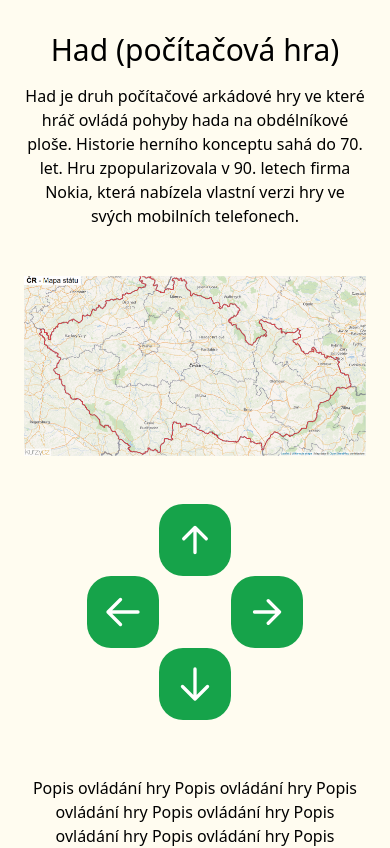
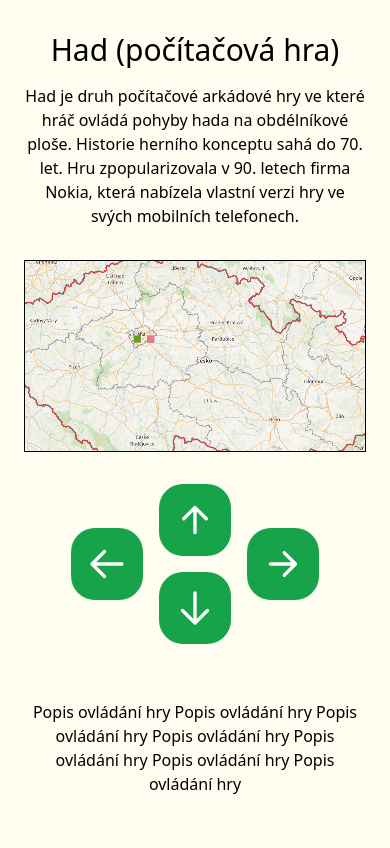
Before and after one commit to aleveha/snake-game, a Next.js app: page / in a window 390 px wide. Shown: the top 848 px of the page. Built offline with nearby package versions, Linux system fonts and the light colour scheme.

Commit message:
feat: add game

```diff
--- a/pages/_app.tsx
+++ b/pages/_app.tsx
@@ -1,8 +1,16 @@
 import type { AppProps } from "next/app";
+import Head from "next/head";
 import "../styles/globals.css";
 
 function MyApp({ Component, pageProps }: AppProps) {
-	return <Component {...pageProps} />;
+	return (
+		<>
+			<Head>
+				<title>Had (počítačová hra)</title>
+			</Head>
+			<Component {...pageProps} />
+		</>
+	);
 }
 
 export default MyApp;
--- a/pages/_document.tsx
+++ b/pages/_document.tsx
@@ -4,9 +4,7 @@ class Document extends NextDocument {
 	public render(): JSX.Element {
 		return (
 			<Html>
-				<Head>
-					<title>Had (počítačová hra)</title>
-				</Head>
+				<Head />
 				<body>
 					<Main />
 					<NextScript />
--- a/src/components/board.tsx
+++ /dev/null
@@ -1,11 +0,0 @@
-import React, { FC } from "react";
-
-export const Board: FC = () => {
-	return (
-		<div className="flex-1-0">
-			<div className="bg-board">
-				<img src="/static/images/board-bg.png" alt="Board" />
-			</div>
-		</div>
-	);
-};
--- /dev/null
+++ b/src/components/board/board.tsx
@@ -0,0 +1,143 @@
+import React, { FC, useCallback, useEffect, useRef, useState } from "react";
+import {
+	clearBoard,
+	drawApple,
+	drawMap,
+	drawSnake,
+	generateRandomPosition,
+	hasSnakeCollided,
+} from "@src/components/board/utils";
+import mapImage from "public/static/images/map.png";
+import { Coordinates, Direction, Snake } from "@src/components/board/types";
+import { Controls } from "@src/components/controls/controls";
+
+interface Props {
+	height: number;
+	width: number;
+}
+
+const snakeDefaultCoordinates: Coordinates[] = [{ x: 300, y: 200 }];
+
+export const Board: FC<Props> = ({ height, width }) => {
+	const [context, setContext] = useState<CanvasRenderingContext2D | null>(null);
+	const [apple, setApple] = useState<Coordinates>(generateRandomPosition(width - 20, height - 20));
+	const [snake, setSnake] = useState<Snake>({ coordinates: snakeDefaultCoordinates, direction: null });
+
+	const canvasRef = useRef<HTMLCanvasElement | null>(null);
+
+	const makeMovement = useCallback(
+		(dx = 0, dy = 0): Coordinates[] => {
+			const newSnake = [
+				{
+					x: snake.coordinates[0].x + dx,
+					y: snake.coordinates[0].y + dy,
+				},
+				...snake.coordinates,
+			];
+			newSnake.pop();
+			console.log(newSnake[0]);
+			return newSnake;
+		},
+		[snake.coordinates],
+	);
+
+	const moveSnake = useCallback(
+		(newDirection: Direction) => () => {
+			if (newDirection === "right" && snake.direction !== "left") {
+				setSnake({ coordinates: makeMovement(20, 0), direction: "right" });
+				return;
+			}
+
+			if (newDirection === "left" && snake.direction !== "right") {
+				setSnake({ coordinates: makeMovement(-20, 0), direction: "left" });
+				return;
+			}
+
+			if (newDirection === "up" && snake.direction !== "down") {
+				setSnake({ coordinates: makeMovement(0, -20), direction: "up" });
+				return;
+			}
+
+			if (newDirection === "down" && snake.direction !== "up") {
+				setSnake({ coordinates: makeMovement(0, 20), direction: "down" });
+				return;
+			}
+		},
+		[snake.direction, makeMovement],
+	);
+
+	const increaseSnake = useCallback(() => {
+		let xDiff = 0;
+		let yDiff = 0;
+		const { coordinates, direction } = snake;
+
+		if (coordinates.length === 1) {
+			switch (direction) {
+				case "left":
+					xDiff = -20;
+					break;
+				case "right":
+					xDiff = 20;
+					break;
+				case "up":
+					yDiff = -20;
+					break;
+				case "down":
+					yDiff = 20;
+					break;
+			}
+		} else {
+			xDiff = coordinates[coordinates.length - 2].x - coordinates[coordinates.length - 1].x;
+			yDiff = coordinates[coordinates.length - 2].y - coordinates[coordinates.length - 1].y;
+		}
+
+		setSnake(prev => ({
+			...prev,
+			coordinates: [
+				...prev.coordinates,
+				{
+					x: prev.coordinates[prev.coordinates.length - 1].x - xDiff,
+					y: prev.coordinates[prev.coordinates.length - 1].y - yDiff,
+				},
+			],
+		}));
+	}, [snake]);
+
+	const resetBoard = useCallback(() => {
+		setSnake({
+			coordinates: snakeDefaultCoordinates,
+			direction: null,
+		});
+		setApple(generateRandomPosition(width - 20, height - 20));
+	}, [height, width]);
+
+	useEffect(() => {
+		setContext(canvasRef.current && canvasRef.current.getContext("2d"));
+		clearBoard(context, height, width);
+		drawMap(context, mapImage);
+		drawSnake(context, snake.coordinates);
+		drawApple(context, apple);
+
+		if (snake.coordinates[0].x === apple.x && snake.coordinates[0].y === apple.y) {
+			setApple(generateRandomPosition(width - 20, height - 20));
+			increaseSnake();
+		}
+
+		if (
+			hasSnakeCollided(snake.coordinates) ||
+			snake.coordinates[0].x >= width - 20 ||
+			snake.coordinates[0].x <= -40 ||
+			snake.coordinates[0].y <= -40 ||
+			snake.coordinates[0].y >= height - 20
+		) {
+			resetBoard();
+		}
+	}, [apple, context, height, increaseSnake, resetBoard, snake.coordinates, width]);
+
+	return (
+		<>
+			<canvas className="border border-black" height={height} ref={canvasRef} width={width} />
+			<Controls handleReset={resetBoard} handleMove={moveSnake} />
+		</>
+	);
+};
--- /dev/null
+++ b/src/components/board/types.ts
@@ -0,0 +1,11 @@
+export type Direction = "up" | "down" | "left" | "right";
+
+export interface Coordinates {
+	x: number;
+	y: number;
+}
+
+export interface Snake {
+	coordinates: Coordinates[];
+	direction: Direction | null;
+}
--- /dev/null
+++ b/src/components/board/utils.ts
@@ -0,0 +1,67 @@
+import { StaticImageData } from "next/image";
+import { Coordinates } from "@src/components/board/types";
+
+// Board
+export function clearBoard(context: CanvasRenderingContext2D | null, height: number, width: number): void {
+	if (context) {
+		context.clearRect(0, 0, width, height);
+	}
+}
+
+export function drawMap(context: CanvasRenderingContext2D | null, image: StaticImageData): void {
+	if (context) {
+		const img = new Image();
+		img.src = image.src;
+		img.onload = async () => {
+			const bitmap = await createImageBitmap(img, 0, 0, image.width, image.height);
+			context.globalCompositeOperation = "destination-over";
+			context.drawImage(bitmap, -150, -60);
+		};
+	}
+}
+
+// Apple
+function randomNumber(max: number): number {
+	const random = Math.random() * (max - 20);
+	return random - (random % 20);
+}
+
+export function generateRandomPosition(width: number, height: number): Coordinates {
+	return {
+		x: randomNumber(width),
+		y: randomNumber(height),
+	};
+}
+
+export function drawApple(context: CanvasRenderingContext2D | null, object: Coordinates): void {
+	if (context) {
+		context.fillStyle = "#fb7185";
+		context.strokeStyle = "gray";
+		context.fillRect(object.x + 20, object.y + 20, 20, 20);
+		context.strokeRect(object.x + 20, object.y + 20, 20, 20);
+	}
+}
+
+// Snake
+export function drawSnake(context: CanvasRenderingContext2D | null, object: Coordinates[]): void {
+	if (context) {
+		object.forEach((pos: Coordinates, index) => {
+			if (index === 0) {
+				context.fillStyle = "#65a30d";
+			} else {
+				context.fillStyle = "#a3e635";
+			}
+			context.strokeStyle = "gray";
+			context.fillRect(pos.x + 20, pos.y + 20, 20, 20);
+			context.strokeRect(pos.x + 20, pos.y + 20, 20, 20);
+		});
+	}
+}
+
+export function hasSnakeCollided(snake: Coordinates[]): boolean {
+	return (
+		snake.findIndex(
+			(pos: Coordinates, index: number) => pos.x === snake[0].x && pos.y === snake[0].y && index !== 0,
+		) !== -1
+	);
+}
--- a/src/components/controls/button.tsx
+++ b/src/components/controls/button.tsx
@@ -1,18 +1,22 @@
 import clsx from "clsx";
-import { FC, ReactNode } from "react";
+import { FC } from "react";
+import { ICONS } from "@src/components/controls/icons";
+import { Direction } from "@src/components/board/types";
 
 interface Props {
 	className?: string;
-	icon: ReactNode;
+	direction: Direction;
+	onClick?: () => void;
 }
 
-export const Button: FC<Props> = ({ className, icon }) => (
+export const Button: FC<Props> = ({ className, direction, onClick }) => (
 	<button
 		className={clsx(
 			"flex w-fit items-center justify-center rounded-3xl bg-green-600 p-4 text-white hover:bg-green-700",
 			className,
 		)}
+		onClick={onClick}
 	>
-		{icon}
+		{ICONS[direction]}
 	</button>
 );
--- a/src/components/controls/controls.tsx
+++ b/src/components/controls/controls.tsx
@@ -1,25 +1,43 @@
 import React, { FC } from "react";
 import { Button } from "@src/components/controls/button";
-import { downIcon, leftIcon, rightIcon, upIcon } from "@src/components/controls/icons";
+import { Direction } from "@src/components/board/types";
 
-export const Controls: FC = () => {
-	return (
+interface Props {
+	handleMove: (direction: Direction) => () => void;
+	handleReset: () => void;
+}
+
+export const Controls: FC<Props> = ({ handleMove, handleReset }) => (
 	<div className="flex w-full flex-col-reverse items-center justify-around md:flex-row">
 		<div className="mt-14 flex w-full flex-col items-center justify-center space-y-14 md:mt-0 md:w-1/2">
 			<p className="text-center">
 				Popis ovládání hry Popis ovládání hry Popis ovládání hry Popis ovládání hry Popis ovládání hry Popis
 				ovládání hry Popis ovládání hry
 			</p>
-				<button className="rounded-3xl bg-blue-600 py-4 px-8 text-lg text-white hover:bg-blue-700">
+			<button
+				className="rounded-3xl bg-blue-600 py-4 px-8 text-lg text-white hover:bg-blue-700"
+				onClick={handleReset}
+			>
 				Reset game
 			</button>
 		</div>
-			<div className="grid grid-cols-3 grid-rows-3">
-				<Button className="col-start-1 col-end-2 row-start-2 row-end-3" icon={leftIcon} />
-				<Button className="col-start-2 col-end-3 row-start-1 row-end-2" icon={upIcon} />
-				<Button className="col-start-3 col-end-4 row-start-2 row-end-3" icon={rightIcon} />
-				<Button className="col-start-2 col-end-3 row-start-3 row-end-4" icon={downIcon} />
+		<div className="grid grid-cols-3 grid-rows-2 gap-4 md:grid-rows-3 md:gap-0">
+			<Button
+				className="row-span-2 self-center md:col-start-1 md:col-end-2 md:row-start-2 md:row-end-3"
+				direction="left"
+				onClick={handleMove("left")}
+			/>
+			<Button className="col-start-2 col-end-3 row-start-1 row-end-2" direction="up" onClick={handleMove("up")} />
+			<Button
+				className="row-span-2 self-center md:col-start-3 md:col-end-4 md:row-start-2 md:row-end-3"
+				direction="right"
+				onClick={handleMove("right")}
+			/>
+			<Button
+				className="col-start-2 col-end-3 row-start-2 row-end-3 md:row-start-3 md:row-end-4"
+				direction="down"
+				onClick={handleMove("down")}
+			/>
 		</div>
 	</div>
 );
-};
--- a/src/components/controls/icons.tsx
+++ b/src/components/controls/icons.tsx
@@ -1,23 +1,36 @@
-export const upIcon = (
+import { Direction } from "@src/components/board/types";
+
+const upIcon = (
 	<svg className="h-10 w-10" stroke="currentColor" strokeWidth={2} viewBox="0 0 24 24">
 		<path strokeLinecap="round" strokeLinejoin="round" d="M12 19.5v-15m0 0l-6.75 6.75M12 4.5l6.75 6.75" />
 	</svg>
 );
 
-export const downIcon = (
+const downIcon = (
 	<svg className="h-10 w-10" stroke="currentColor" strokeWidth={2} viewBox="0 0 24 24">
 		<path strokeLinecap="round" strokeLinejoin="round" d="M19.5 13.5L12 21m0 0l-7.5-7.5M12 21V3" />
 	</svg>
 );
 
-export const leftIcon = (
+const leftIcon = (
 	<svg className="h-10 w-10" stroke="currentColor" strokeWidth={2} viewBox="0 0 24 24">
 		<path strokeLinecap="round" strokeLinejoin="round" d="M10.5 19.5L3 12m0 0l7.5-7.5M3 12h18" />
 	</svg>
 );
 
-export const rightIcon = (
+const rightIcon = (
 	<svg className="h-10 w-10" stroke="currentColor" strokeWidth={2} viewBox="0 0 24 24">
 		<path strokeLinecap="round" strokeLinejoin="round" d="M4.5 12h15m0 0l-6.75-6.75M19.5 12l-6.75 6.75" />
 	</svg>
 );
+
+type Icons = {
+	[key in Direction]: JSX.Element;
+};
+
+export const ICONS: Icons = {
+	up: upIcon,
+	down: downIcon,
+	left: leftIcon,
+	right: rightIcon,
+} as const;
--- a/src/pages/homepage.tsx
+++ b/src/pages/homepage.tsx
@@ -1,14 +1,12 @@
 import type { NextPage } from "next";
 import { Intro } from "@src/components/intro";
-import { Board } from "@src/components/board";
-import { Controls } from "@src/components/controls/controls";
+import { Board } from "@src/components/board/board";
 
 const HomePage: NextPage = () => {
 	return (
-		<div className="ui-container flex min-h-screen flex-col space-y-12 py-8">
+		<div className="ui-container flex min-h-screen flex-col space-y-8 py-8">
 			<Intro />
-			<Board />
-			<Controls />
+			<Board height={560} width={1000} />
 		</div>
 	);
 };
```
Also changed, not shown: public/static/images/map.png (renamed from public/static/images/board-bg.png). Lines whose indentation alone changed are shown as unchanged.
